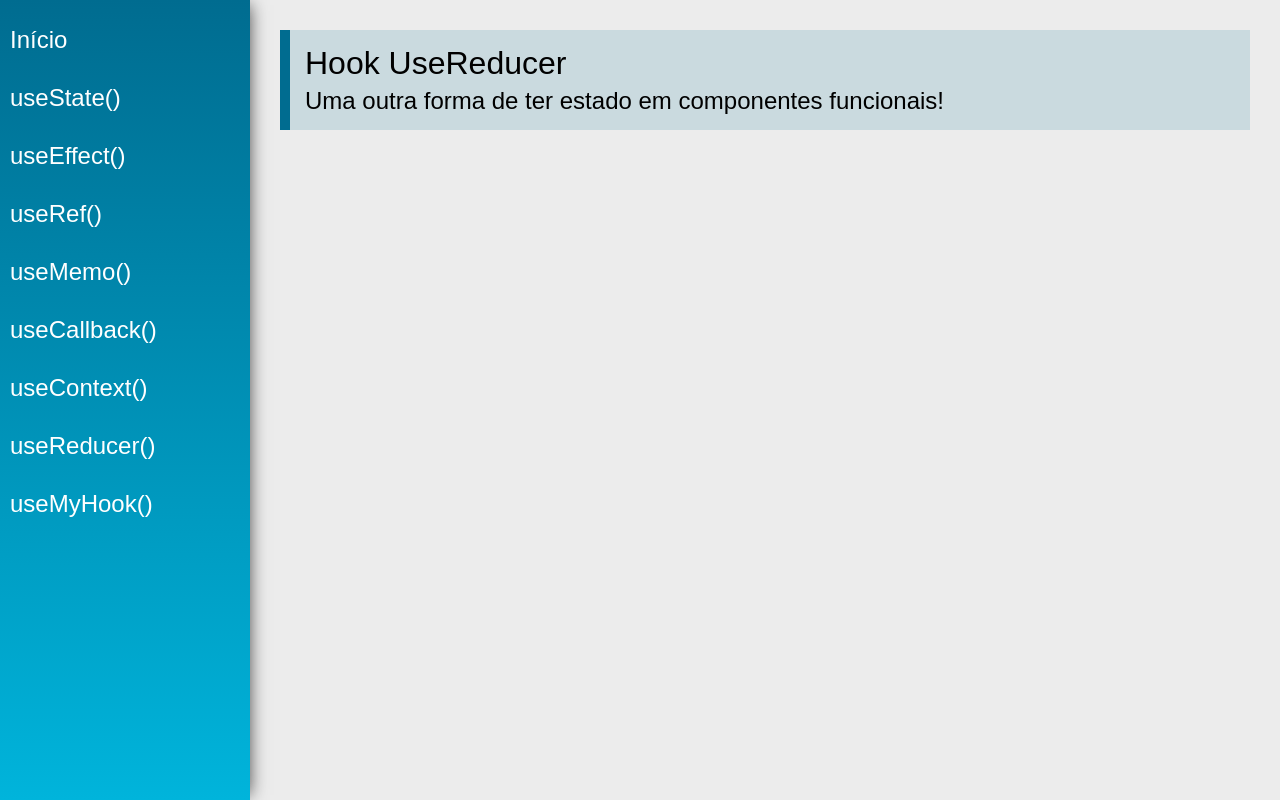
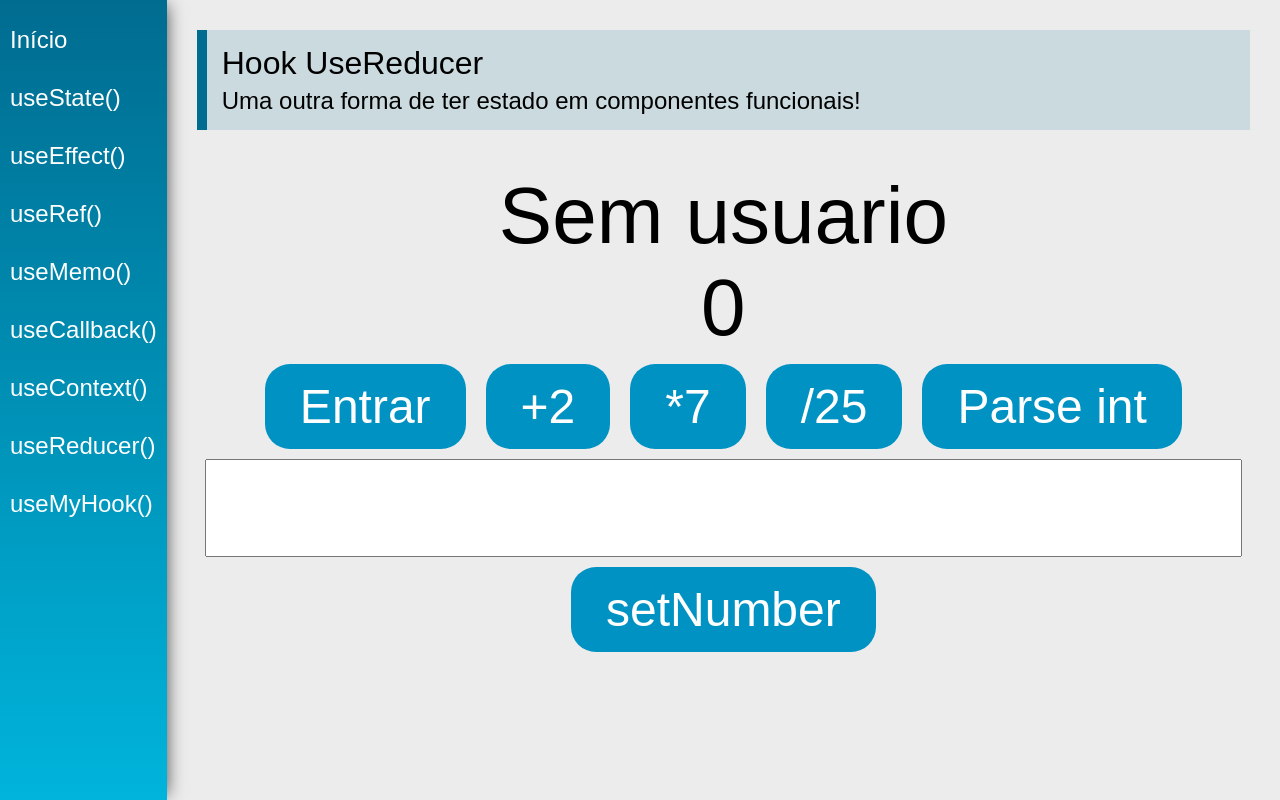
Before and after one commit to viniciosComerciante/React-Hooks, a React (Create React App) app: page /useReducer in a window 1280 px wide. Built offline with nearby package versions, Linux system fonts and the light colour scheme.

Commit message:
primeira aula sobre useReducer finalizada e exercicio realizado

```diff
--- a/src/views/examples/UseReducer.jsx
+++ b/src/views/examples/UseReducer.jsx
@@ -1,23 +1,103 @@
-import React from 'react'
-import PageTitle from '../../components/layout/PageTitle'
+import React, { useReducer, useState } from "react";
+import PageTitle from "../../components/layout/PageTitle";
 
 const initialState = {
   cart: [],
   products: [],
   user: null,
   //foco
-    number: 0
+  number: 0,
+};
+
+
+
+function reducer(state, action) {
+  switch (action.type) {
+    case "number_add2":
+      return { ...state, number: state.number + 2 };
+    case "login":
+      return { ...state, user: { name: action.payload.name } };
+    case "multiplyBy7":
+      return { ...state, number: state.number * 7 };
+    case "divideBy25":
+      return { ...state, number: parseFloat(state.number / 25) };
+    case "parseInt":
+      return { ...state, number: parseInt(state.number) };
+    case "setNumber":
+        return {...state, number: action.payload.number}
+    default:
+      return state;
+  }
 }
 
 const UseReducer = (props) => {
+  const [state, dispatch] = useReducer(reducer, initialState);
+  let [inputNumber, SetInputNumber] = useState(0);
+
   return (
     <div className="UseReducer">
       <PageTitle
         title="Hook UseReducer"
         subtitle="Uma outra forma de ter estado em componentes funcionais!"
       />
+
+      <div className="center">
+        {state.user ? (
+          <span className="text">{state.user.name}</span>
+        ) : (
+          <span className="text">Sem usuario</span>
+        )}
+        <span className="text">{state.number}</span>
+        <div>
+          <button
+            className="btn"
+            onClick={(e) => {
+              dispatch({ type: "login", payload: { ...this, name: "Maria" } });
+            }}
+          >
+            Entrar
+          </button>
+          <button
+            className="btn"
+            onClick={(e) => {
+              dispatch({ type: "number_add2" });
+            }}
+          >
+            +2
+          </button>
+
+          <button
+            className="btn"
+            onClick={(e) => {
+              dispatch({ type: "multiplyBy7" });
+            }}
+          >
+            *7
+          </button>
+
+          <button
+            className="btn"
+            onClick={(e) => {
+              dispatch({ type: "divideBy25" });
+            }}
+          >
+            /25
+          </button>
+
+          <button className="btn" onClick={e=>{
+              dispatch({type: "parseInt"})
+          }}>Parse int</button>
+
+          <input type="number" className="text" onChange={e =>{
+              SetInputNumber(e.target.value)
+          }}/>
+          <button className="btn" onClick={e=>{
+              dispatch({type: "setNumber", payload: {...this, number: inputNumber}})
+          }}>setNumber</button>
         </div>
-    )
-}
+      </div>
+    </div>
+  );
+};
 
-export default UseReducer
+export default UseReducer;
```
Lines whose indentation alone changed are shown as unchanged.
